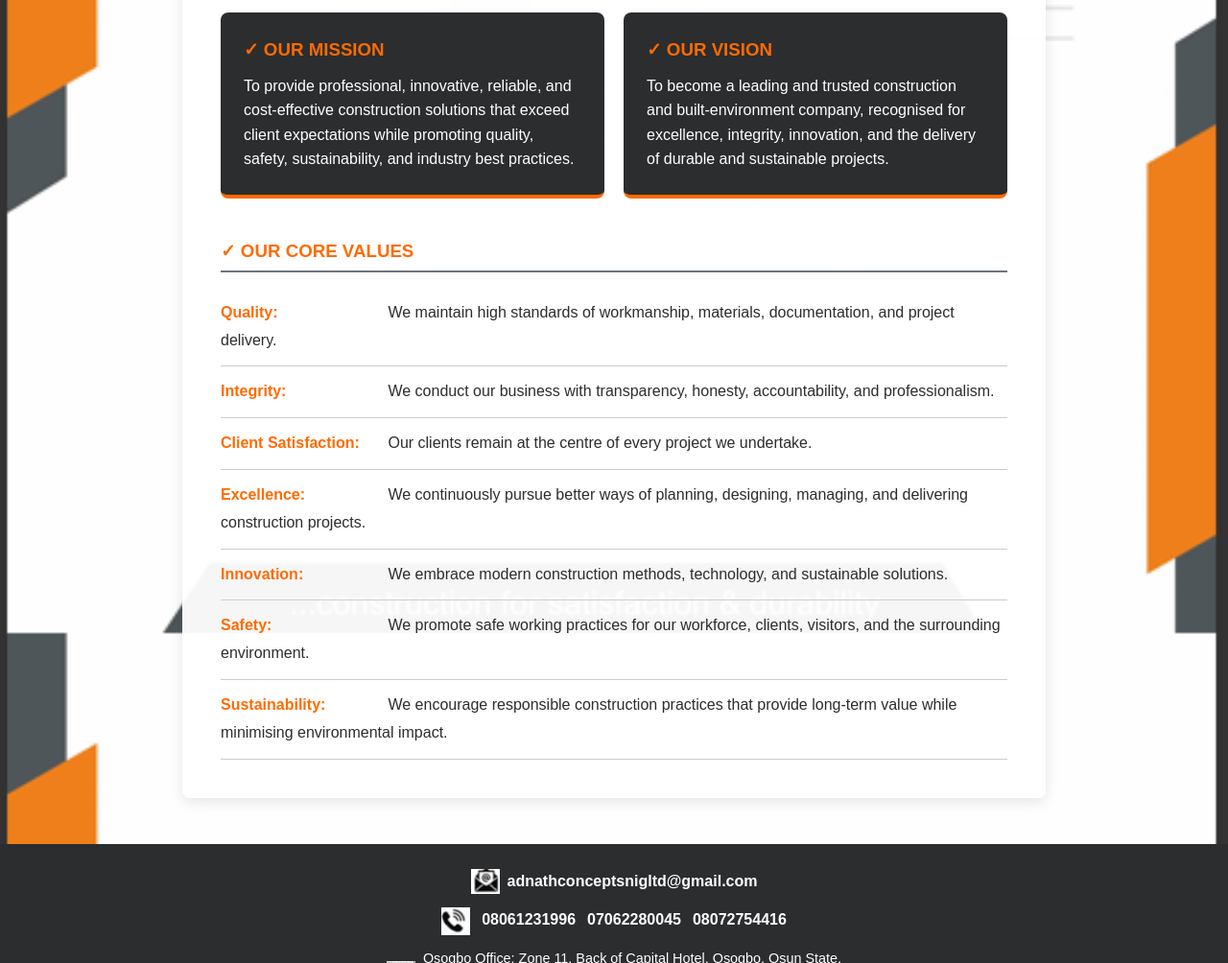
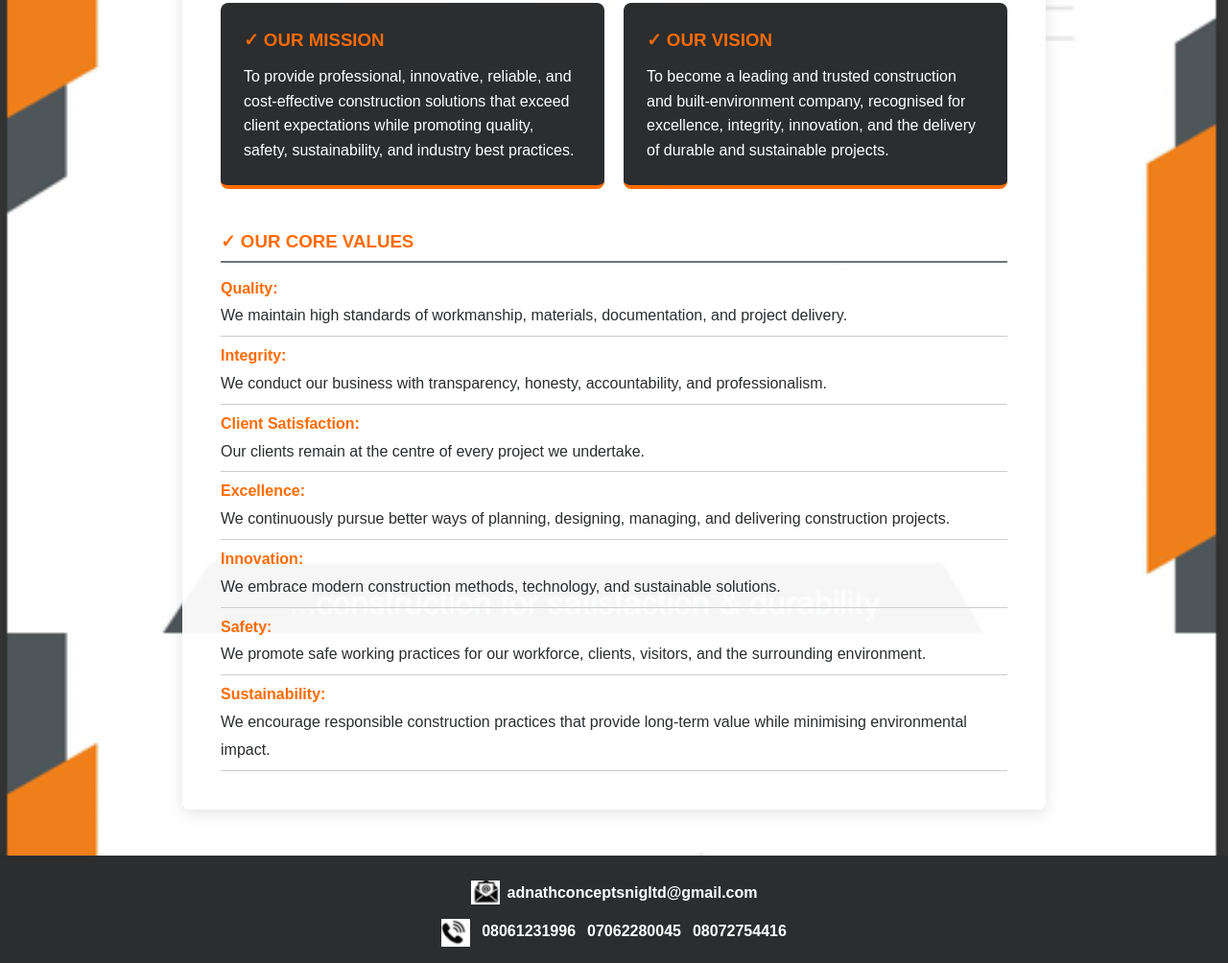
Before and after one commit to afoojosh/construction-site, a plain HTML site: page about.html in a window 1280 px wide. Shown: the part 925-1929 px from the top of the page at 96% size. Drawn offline with Linux system fonts and the light colour scheme.

Commit message:
core value changes

```diff
--- a/about.css
+++ b/about.css
@@ -21,13 +21,13 @@
 .office-addresses div { display: flex; justify-content: center; gap: 0.5rem; margin-bottom: 5px; font-size: 0.9rem; }
 
 /* ABOUT US SPECIFIC STYLES */
-.section-title { color: var(--primary-orange); margin: 2.5rem 0 1rem 0; border-bottom: 2px solid var(--medium-ash); padding-bottom: 5px; }
+.section-title { color: var(--primary-orange); margin: 2.5rem 0 0.4rem 0; border-bottom: 2px solid var(--medium-ash); padding-bottom: 5px; }
 .mission-vision-grid { display: grid; grid-template-columns: repeat(auto-fit, minmax(300px, 1fr)); gap: 20px; margin: 2rem 0; }
 .mv-box { background: var(--dark-ash); color: var(--white); padding: 1.5rem; border-radius: 8px; border-bottom: 4px solid var(--primary-orange); }
 .mv-box h3 { color: var(--primary-orange); margin-bottom: 10px; }
 .core-values { list-style: none; padding: 0; }
-.core-values li { padding: 12px 0; border-bottom: 1px solid #ccc; line-height: 1.8; }
-.core-values li strong { color: var(--primary-orange); display: inline-block; width: 170px; }
+.core-values li { padding: 6px 0; border-bottom: 1px solid #ccc; line-height: 1.8; }
+.core-values li strong { color: var(--primary-orange); display: inline-block; width: 20vh; }
  @media screen and (max-width: 768px) {
     nav ul { flex-direction: column; gap: 0.5rem; }
     .header-banner { padding: 2rem 1rem; }
--- a/about.html
+++ b/about.html
@@ -54,13 +54,19 @@
 
         <h3 class="section-title">✓ OUR CORE VALUES</h3>
         <ul class="core-values">
-            <li><strong>Quality:</strong> We maintain high standards of workmanship, materials, documentation, and project delivery.</li>
-            <li><strong>Integrity:</strong> We conduct our business with transparency, honesty, accountability, and professionalism.</li>
-            <li><strong>Client Satisfaction:</strong> Our clients remain at the centre of every project we undertake.</li>
-            <li><strong>Excellence:</strong> We continuously pursue better ways of planning, designing, managing, and delivering construction projects.</li>
-            <li><strong>Innovation:</strong> We embrace modern construction methods, technology, and sustainable solutions.</li>
-            <li><strong>Safety:</strong> We promote safe working practices for our workforce, clients, visitors, and the surrounding environment.</li>
-            <li><strong>Sustainability:</strong> We encourage responsible construction practices that provide long-term value while minimising environmental impact.</li>
+            <li><strong>Quality:</strong><br>
+                 We maintain high standards of workmanship, materials, documentation, and project delivery.</li>
+            <li><strong>Integrity:</strong><br>
+                 We conduct our business with transparency, honesty, accountability, and professionalism.</li>
+            <li><strong>Client Satisfaction:</strong><br> Our clients remain at the centre of every project we undertake.</li>
+            <li><strong>Excellence:</strong> <br>
+                We continuously pursue better ways of planning, designing, managing, and delivering construction projects.</li>
+            <li><strong>Innovation:</strong> <br>
+                We embrace modern construction methods, technology, and sustainable solutions.</li>
+            <li><strong>Safety:</strong> <br>
+                We promote safe working practices for our workforce, clients, visitors, and the surrounding environment.</li>
+            <li><strong>Sustainability:</strong> <br>
+                We encourage responsible construction practices that provide long-term value while minimising environmental impact.</li>
         </ul>
     </div>
 
```
Also changed, not shown: first.js (added, +23 -0 lines), index.html (+1 -0 lines).
